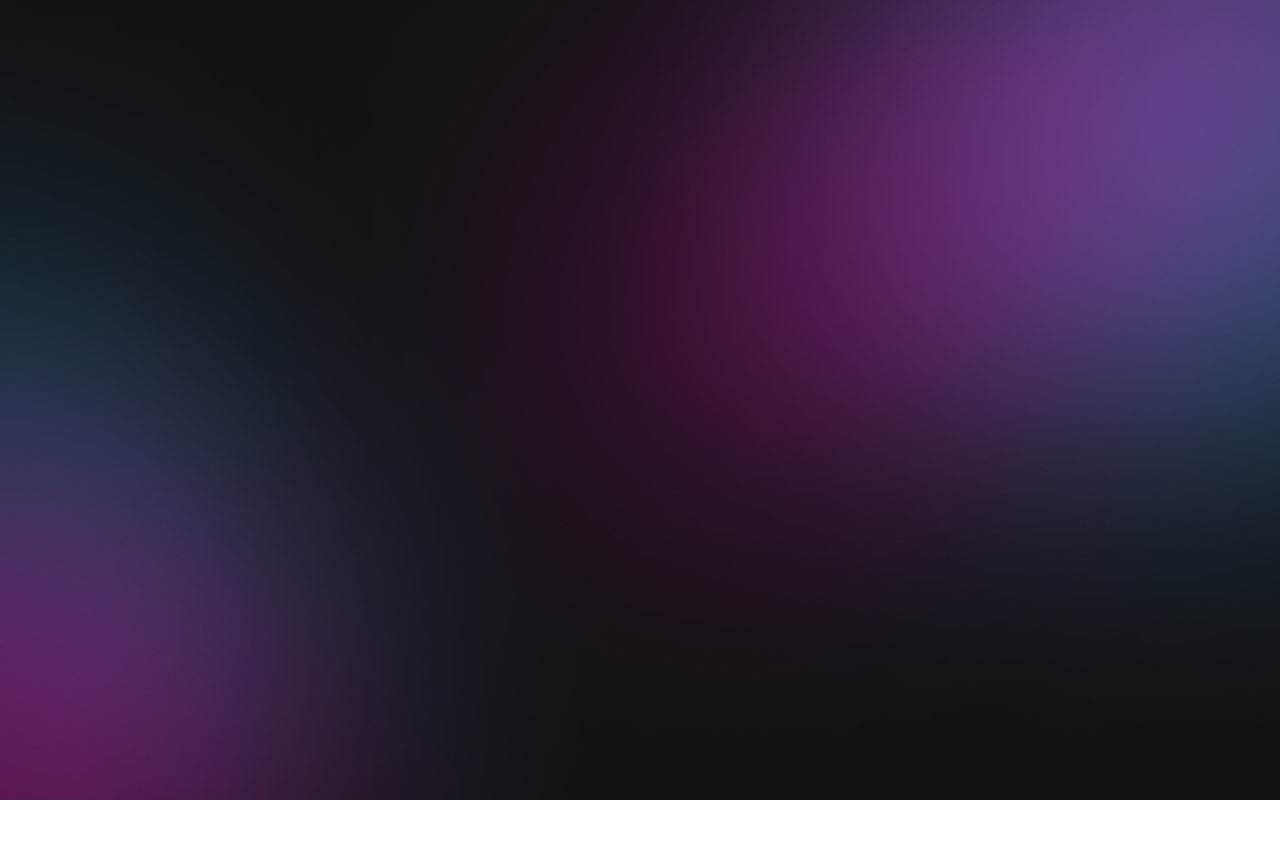
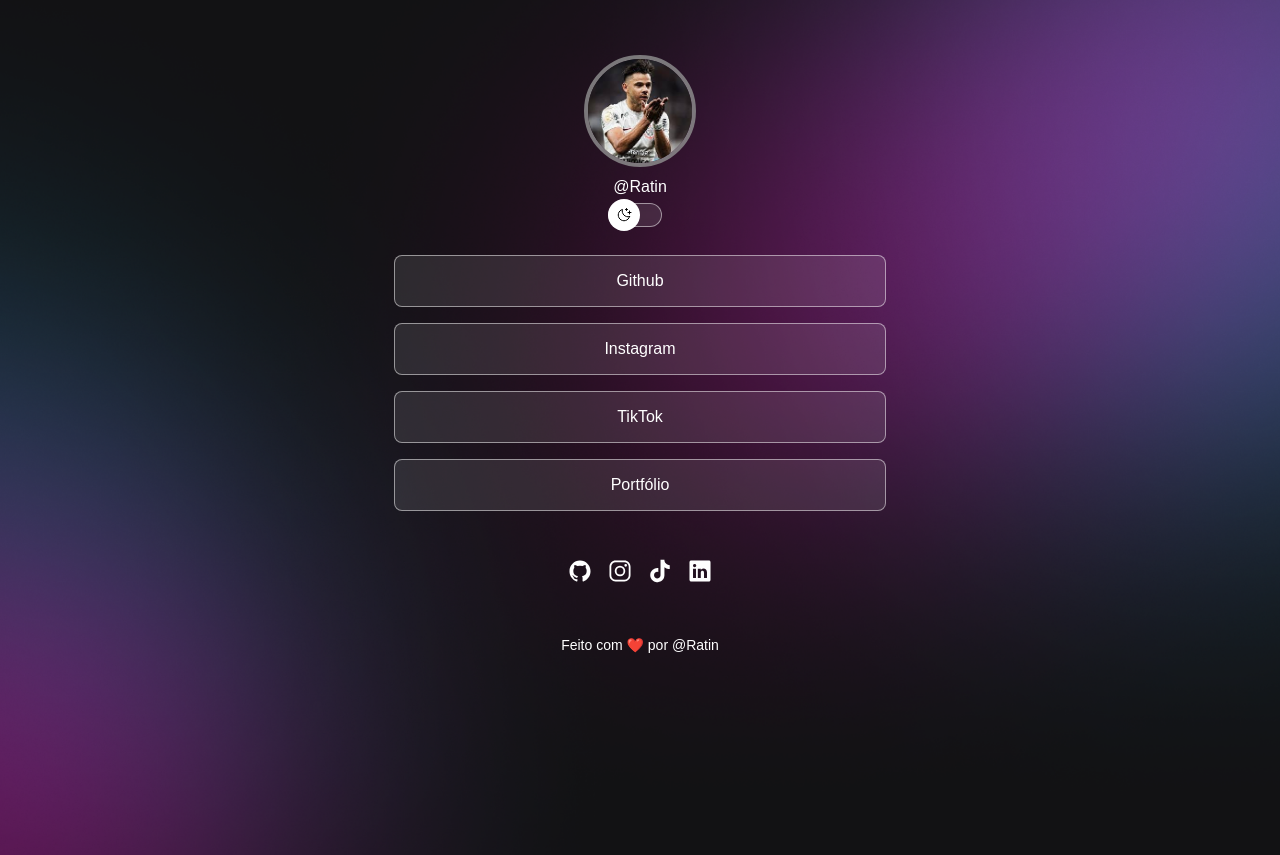
Before and after one commit to Bryanbzgg/HTML, a plain HTML site: page Aula3/index.html in a window 1280 px wide. Before the commit the page ends 800 px from the top, so only its background shows below. Drawn offline with nearby package versions, Linux system fonts and the light colour scheme.

Commit message:
final aula 3

```diff
--- a/Aula3/css/sytle.css
+++ b/Aula3/css/sytle.css
@@ -1,16 +1,159 @@
 /*criador de variavel para documentos*/
-:root{
-    --bg-url: url(../img/dark.png)
+:root {
+  --bg-url: url(../img/dark.png);
 }
 
-*{
-    margin: 0;
-    padding: 0;
-    box-sizing: border-box;
+* {
+  margin: 0;
+  padding: 0;
+  box-sizing: border-box;
+}
+
+body {
+  background: var(--bg-url) no-repeat top center / cover;
+  height: 100vh;
+  color: white;
+  text-decoration: none;
+  font-family: Arial, Helvetica, sans-serif;
+}
+
+#container {
+  width: 100%;
+  max-width: 588px;
+  margin: 55px auto 0px;
+  padding: 0px 24px;
+}
+
+#perfil {
+  display: flex;
+  flex-direction: column;
+  align-items: center;
+}
+
+#perfil img {
+  width: 112px;
+  height: 112px;
+  border-radius: 50%;
+  border: 4px solid rgba(146, 146, 146, 0.8);
+  object-fit: cover;
+}
+
+#perfil p {
+  margin-top: 8px;
+  font-weight: 500;
+  line-height: 24px;
+}
+
+/* botao */
+
+#botao {
+  position: relative;
+  width: 64px;
+  margin: 4px auto;
+}
+
+#botao button {
+  width: 32px;
+  height: 32px;
+  border-radius: 50%;
+  border: 0;
+  background: #fff url(../img/MoonStars.svg) no-repeat center;
+  position: absolute;
+  z-index: 1;
+  top: 50%;
+  transform: translateY(-50%);
+  animation: slide-out 0.2s;
+}
+
+#botao button:hover{
+    outline: 8px solid rgba(255, 255, 255, 0.2);
+    transition: all 0.2s;
+}
+
+#botao span {
+  background: rgba(255, 255, 255, 0.1);
+  display: block;
+  width: 54px;
+  height: 24px;
+  border: 1px solid rgba(255, 255, 255, 0.5);
+  border-radius: 24px;
+
+  backdrop-filter: blur(4px);
+  -webkit-backdrop-filter: blur(4px);
+}
+
+#links ul {
+    list-style: none;
+    display: flex;
+    flex-direction: column;
+    gap: 16px;
+    padding: 24px;
+}
+
+#links ul li a {
+    display:flex ;
+    align-items: center;
+    justify-content: center;
+    padding: 16px 24px;
+    border: 1px solid rgba(255, 255, 255, 0.5);
+    border-radius: 8px;
+    background: rgba(255, 255, 255, 0.1);
+    text-decoration: none;
+    font-weight: 500;
+    color: #fff;
+}
+
+#links ul li a:hover{
+    background: rgba(255, 255, 255, 0.2);
+    border: 1px solid #fff;
+
+    transition: all 1s;
+}
+
+#redeSocial{
+    display: flex;
+    justify-content: center;
+    padding: 24px;
+    gap: 16px;
+    font-size: 24px;
+
 
 }
 
-body{
-    background: var(--bg-url) no-repeat top center / cover;
-    height: 100vh
+#redeSocial a{
+    text-decoration: none;
+    color: #fff;
+
 }
+
+#footer{
+    text-align: center;
+    font-size: 14px;
+    padding: 24px;
+
+
+}
+
+#footer a {
+    text-decoration: none;
+    color: #fff;
+}
+
+/* animação botao */
+@keyframes slide-out {
+  from {
+    left: 50%;
+  }
+  to {
+    left: 0;
+  }
+}
+
+@keyframes slide-in {
+  from {
+    left: 0;
+  }
+  to {
+    left: 50%;
+  }
+}
--- a/Aula3/index.html
+++ b/Aula3/index.html
@@ -1,13 +1,53 @@
 <!DOCTYPE html>
 <html lang="pt-BR">
-<head>
-    <meta charset="UTF-8">
-    <meta name="viewport" content="width=device-width, initial-scale=1.0">
+  <head>
+    <meta charset="UTF-8" />
+    <meta name="viewport" content="width=device-width, initial-scale=1.0" />
     <title>revisão</title>
 
-    <link rel="stylesheet" href="./css/sytle.css">
-</head>
-<body>
+    <link rel="stylesheet" href="./css/sytle.css" />
+  </head>
+  <body>
+    <!-- id= coisa unica; class = classificação -->
+    <div id="container">
+      <div id="perfil">
+        <img
+          src="./img/romero.jpg"
+          alt="Foto de perfil mandando beijo com camisa de time (corinthians) e cabelo arrepiado para cima."
+          title="foto de perfil"
+        />
+        <p>@Ratin</p>
+      </div>
 
-</body>
+      <div id="botao">
+        <button></button>
+        <span></span>
+      </div>
+
+      <div id="links">
+        <ul>
+          <li><a href="https://github.com/Bryanbzgg/HTML">Github</a></li>
+          <li><a href="https://www.instagram.com/">Instagram</a></li>
+          <li><a href="https://www.tiktok.com/login">TikTok</a></li>
+          <li><a href="https://br.linkedin.com/?src=go-pa&trk=sem-ga_campid.12619604099_asid.149519181115_crid.657343811713_kw.linkedin_d.c_tid.kwd-148086543_n.g_mt.e_geo.1031759&mcid=6821526239111716925&cid=&gad_source=1&gclid=CjwKCAjw65-zBhBkEiwAjrqRMMS-cugT5hoM_PkWpiXcgEg3ZtFNYZDzpChen_rD9eHvt0vO6xAA_RoCUiQQAvD_BwE&gclsrc=aw.ds">Portfólio</a></li>
+        </ul>
+      </div>
+      <div id="redeSocial">
+        <a href="https://github.com/Bryanbzgg/HTML"><ion-icon name="logo-github"></ion-icon></a>
+        <a href="https://www.instagram.com/"><ion-icon name="logo-instagram"></ion-icon></a>
+        <a href="https://www.tiktok.com/login"><ion-icon name="logo-tiktok"></ion-icon></a>
+        <a href="https://br.linkedin.com/?src=go-pa&trk=sem-ga_campid.12619604099_asid.149519181115_crid.657343811713_kw.linkedin_d.c_tid.kwd-148086543_n.g_mt.e_geo.1031759&mcid=6821526239111716925&cid=&gad_source=1&gclid=CjwKCAjw65-zBhBkEiwAjrqRMMS-cugT5hoM_PkWpiXcgEg3ZtFNYZDzpChen_rD9eHvt0vO6xAA_RoCUiQQAvD_BwE&gclsrc=aw.ds"><ion-icon name="logo-linkedin"></ion-icon></a>
+      </div>
+
+      <div id="footer">Feito com ❤️ por <a href="">@Ratin</a></div>
+    </div>
+  </body>
+  <script
+    type="module"
+    src="https://unpkg.com/ionicons@7.1.0/dist/ionicons/ionicons.esm.js"
+  ></script>
+  <script
+    nomodule
+    src="https://unpkg.com/ionicons@7.1.0/dist/ionicons/ionicons.js"
+  ></script>
 </html>
```
Also changed, not shown: Aula3/img/MoonStars.svg (added), Aula3/img/romero.jpg (added), Aula3/img/sda.png (added).
